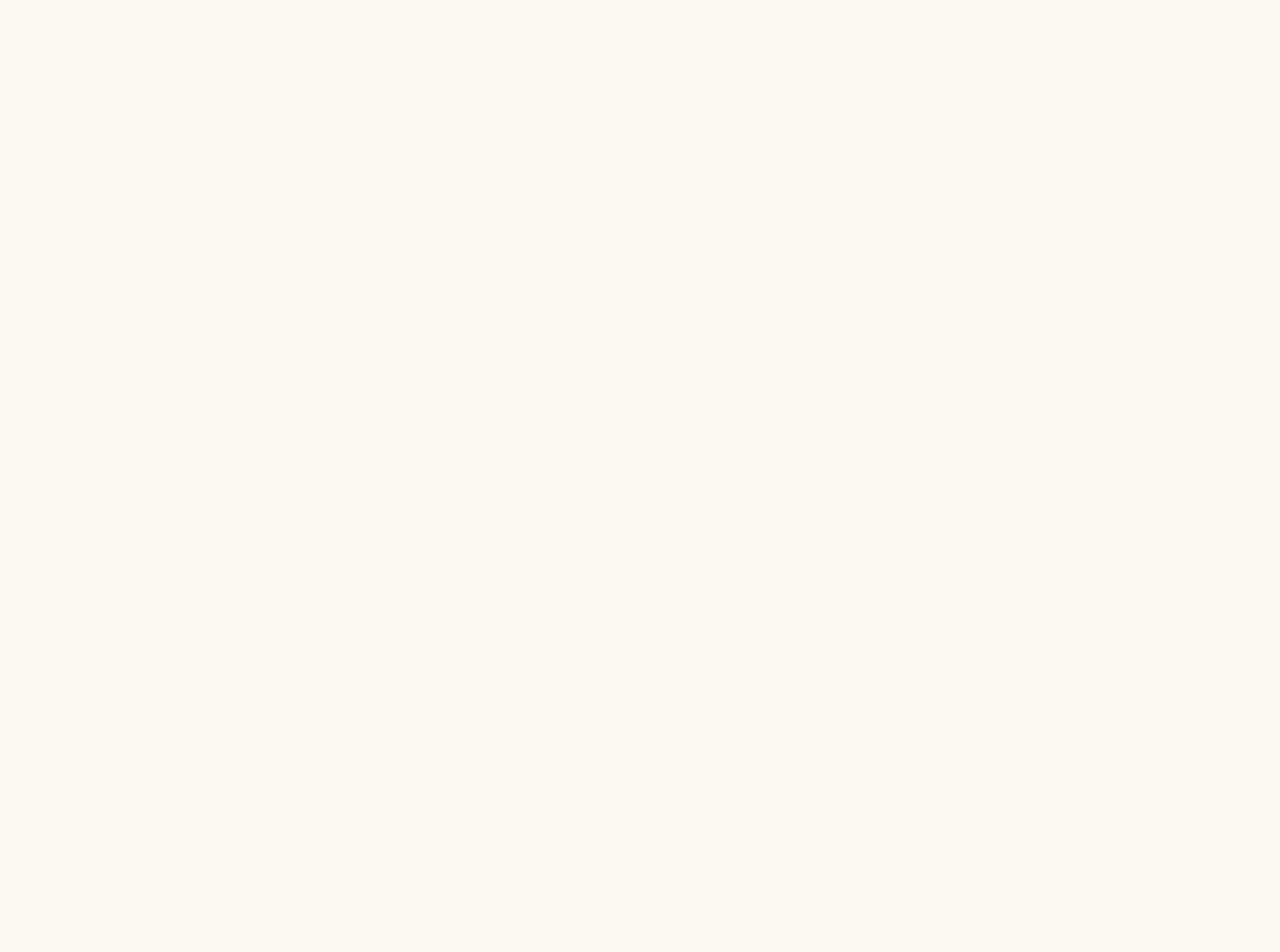
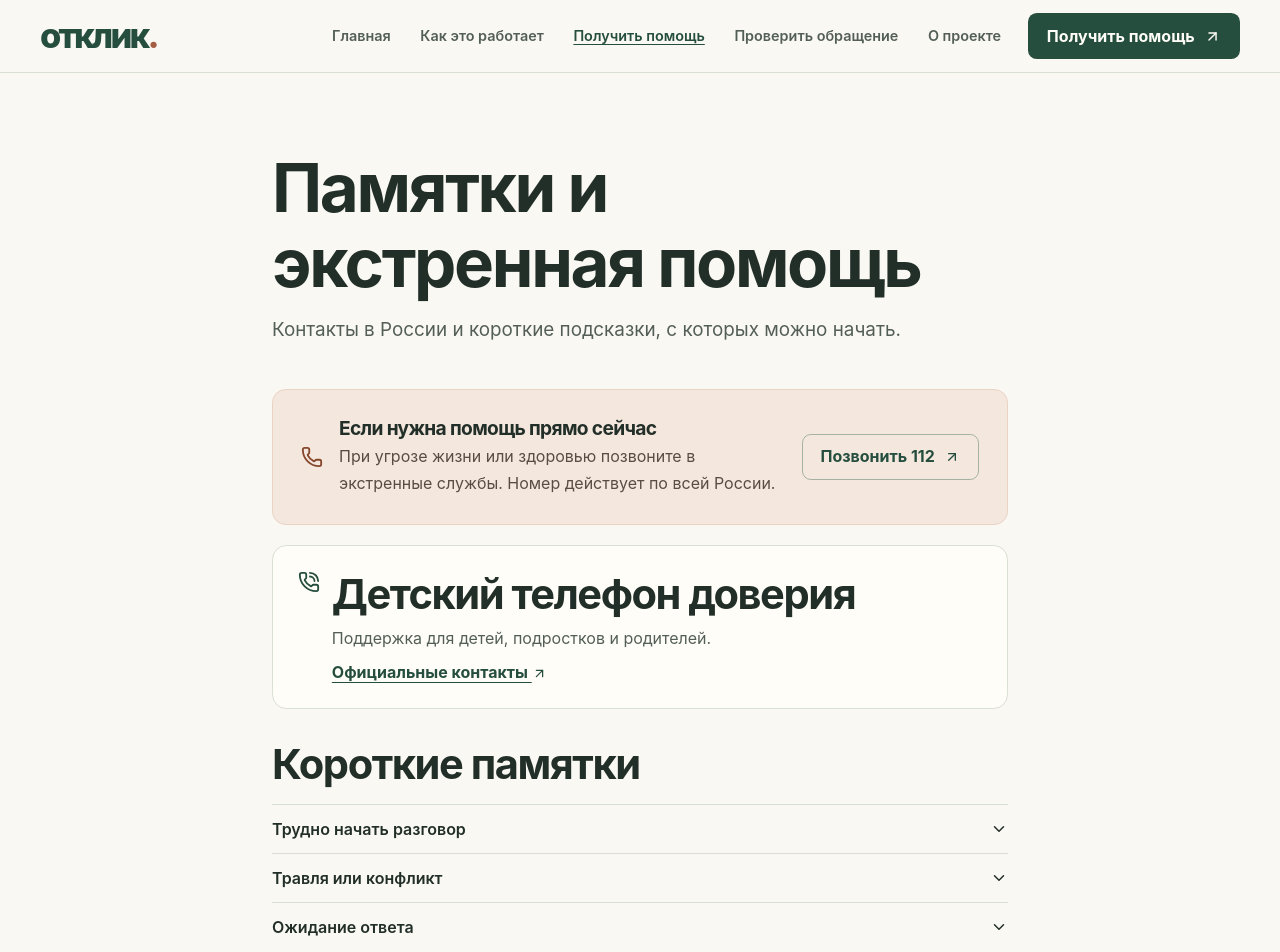
Before and after one commit to anatolyevichdan-glitch/tochka, a React (Vite) app: page /help in a window 1280 px wide. Before the commit this address had no page. Shown: the top 952 px of the page. Before the commit the page ends 800 px from the top, so only its background shows below. Built offline with nearby package versions, Linux system fonts and the light colour scheme.

Commit message:
Создана страница памяток и экстренной помощи

```diff
--- a/src/App.tsx
+++ b/src/App.tsx
@@ -1,3 +1,4 @@
+import { HelpPage } from './pages/HelpPage'
 import { HowItWorksPage } from './pages/HowItWorksPage'
 import { AboutPage } from './pages/AboutPage'
 import { HomePage } from './pages/HomePage'
@@ -12,6 +13,7 @@ export function App() {
       <Route index element={<HomePage />} />
       <Route path="/about" element={<AboutPage />} />
       <Route path="/how-it-works" element={<HowItWorksPage />} />
+      <Route path="/help" element={<HelpPage />} />
     </Route>
   </Routes>
 }
--- /dev/null
+++ b/src/pages/HelpPage.tsx
@@ -0,0 +1,27 @@
+import { ArrowUpRight, ChevronDown, PhoneCall } from 'lucide-react'
+import { Link } from 'react-router-dom'
+import { Emergency, PageHeading, useTone } from '../components/Common'
+
+export function HelpPage() {
+  const say = useTone()
+  const notes = [
+    ['Трудно начать разговор', say('Можно начать с одного предложения: «Мне сейчас тяжело, можно с вами поговорить?» Не обязательно сразу рассказывать всё.', 'Можно начать с одного предложения: «Мне сейчас тяжело, можно поговорить?» Не обязательно сразу рассказывать всё.')],
+    ['Травля или конфликт', say('Если это безопасно, обратитесь к человеку, которому доверяете. Можно заранее записать, что произошло и какая поддержка нужна.', 'Если это безопасно, обратись к человеку, которому доверяешь. Можно заранее записать, что произошло и какая поддержка нужна.')],
+    ['Ожидание ответа', say('Сохраните номер обращения и вернитесь к нему в этом браузере. В учебной версии появится пример ответа.', 'Сохрани номер обращения и вернись к нему в этом браузере. В учебной версии появится пример ответа.')],
+  ]
+
+  return <section className="wrap page narrow">
+    <PageHeading title="Памятки и экстренная помощь">Контакты в России и короткие подсказки, с которых можно начать.</PageHeading>
+    <div className="space-y-5">
+      <Emergency />
+      <div className="panel flex items-start gap-3">
+        <PhoneCall className="shrink-0 text-forest" size={22} />
+        <div><h2 className="text-lg">Детский телефон доверия</h2><p className="my-2 text-[#535f56]">Поддержка для детей, подростков и родителей.</p><a className="text-link" href="https://telefon-doveria.ru/contacts/">Официальные контакты <ArrowUpRight size={15} className="inline" /></a></div>
+      </div>
+      <section className="pt-3"><h2 className="mb-4">Короткие памятки</h2>
+        {notes.map(([title, description]) => <details key={title} className="group border-t border-[#d9dfd2] py-3"><summary className="flex cursor-pointer list-none items-center justify-between gap-3 font-semibold">{title}<ChevronDown size={18} className="shrink-0 group-open:rotate-180" /></summary><p className="mt-3 text-[#535f56]">{description}</p></details>)}
+      </section>
+      <Link className="button secondary" to="/appeal/new">Открыть учебную форму <ArrowUpRight size={17} /></Link>
+    </div>
+  </section>
+}
```
